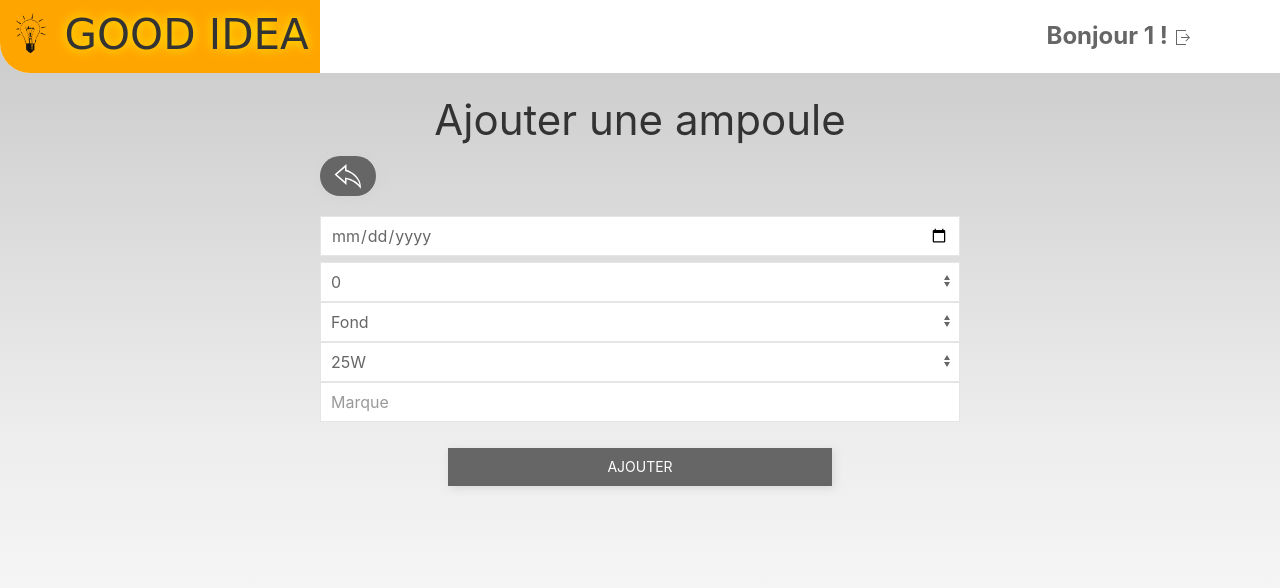
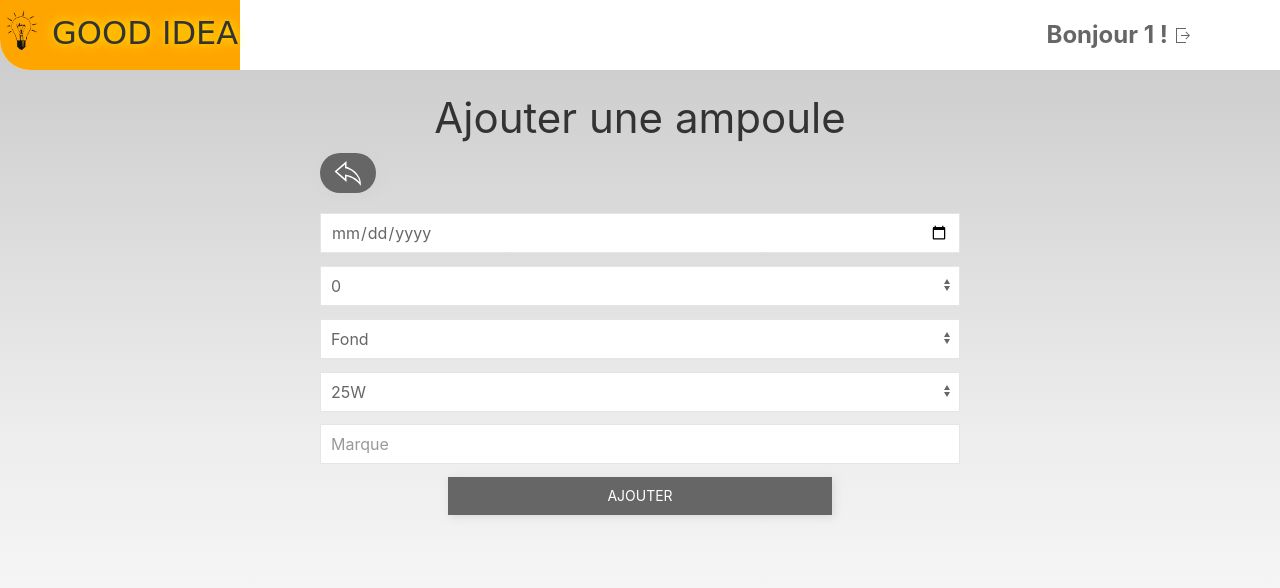
Before and after one commit to Arnaud1709/Lightproject, a PHP site: page /edit.php in a window 1280 px wide. Shown: the top 588 px of the page. Run offline with PHP 8.4, Linux system fonts and the light colour scheme; the visitor is signed in with stand-in values (Sample User, id 1); some libraries are stand-ins or nearby versions; some web fonts are replaced.

Commit message:
Correction CSS

```diff
--- a/db.php
+++ b/db.php
@@ -6,7 +6,7 @@ define('PWD', '');
 define('HOST', 'localhost');
 
 // Identifiants de connexion au serveur ACS
-/*define('DATABASE', 'arnaudd452_lightproject ');
+/*define('DATABASE', 'arnaudd452_lightproject');
 define('USER', 'arnaudd452');
 define('PWD', 'nGPn9aQAqQfgpA==');
 define('HOST', 'localhost');*/
--- a/edit.php
+++ b/edit.php
@@ -205,8 +205,8 @@ $error = false;
             ?>
 
             <!-- Input de validation du formulaire -->
-            <div class="uk-margin">
-                <button class="uk-button uk-margin-auto-left uk-margin-auto-right" type="submit"><?=$texteButton ?></button>
+            <div class="bar">
+                <button class="uk-button uk-margin-auto-left uk-margin-auto-right bar" type="submit"><?=$texteButton ?></button>
 
             </div>
 
--- a/header.php
+++ b/header.php
@@ -33,8 +33,8 @@
             <h1 class="warning">Déconnexion</h1>
             <p>Êtes-vous sur de vouloir vous déconnecter?</p>
             <p class="uk-text-center">
-                <button class="uk-button uk-button-default yes" id="validation" onclick="deco()" type="button" href="deconnexion.php">Oui</button>
-                <button class="uk-button uk-button-default uk-modal-close nope" type="button">Non</button>
+                <button class="uk-button yes" id="validation" onclick="deco()" type="button" href="deconnexion.php">Oui</button>
+                <button class="uk-button uk-modal-close nope" type="button">Non</button>
             </p>
          </div>
     </div>
--- a/index.php
+++ b/index.php
@@ -38,7 +38,7 @@
                     <!-- Fromulaire de recherche dans la base de donnée-->
                     <form action="" method="post" class="uk-search uk-search-default search">
 
-                            <input class="uk-search-input" name="rechercher" type="text" class="search" placeholder="Chercher une ampoule">
+                            <input class="uk-search-input" name="rechercher" type="text" class="search" placeholder="Rechercher...">
                             <button type="submit" uk-search-icon class="uk-search-icon-flip"></button>
 
                     </form>
@@ -134,8 +134,8 @@
                 <h1 class="warning">Suppression</h1>
                 <p>Êtes-vous sur de vouloir supprimer cette ligne?</p>
                 <p class="uk-text-center">
-                    <button class="uk-button uk-button-default yes" id="confirmation" onclick="trash()" type="button" href="delete.php">Oui</button>
-                    <button class="uk-button uk-button-default uk-modal-close nope" type="button">Non</button>
+                    <button class="uk-button yes" id="confirmation" onclick="trash()" type="button" href="delete.php">Oui</button>
+                    <button class="uk-button uk-modal-close nope" type="button">Non</button>
                 </p>
             </div>
         </div>
--- a/login.php
+++ b/login.php
@@ -81,7 +81,9 @@
             <label><b>Mot de passe</b></label>
             <input type="password" placeholder="Entrer le mot de passe" name="mot_de_passe" required class="uk-input">
             <!-- Boutton de validation du formulaire -->
-            <input type="submit" id='submit' value='connexion' name='connexion' class="uk-button uk-button-default" >
+            <div class="bar">
+                <input type="submit" id='submit' value='connexion' name='connexion' class="uk-button" >
+            </div>
         </form>
     </div>
 
--- a/style.css
+++ b/style.css
@@ -8,7 +8,7 @@ body{
     display: flex;
     background-color: white;
     border-radius: 0px 0px 0px 30px;
-    font-size: 16px;
+    font-size: 12px;
     flex-direction: row;
     justify-content: space-between;
     vertical-align: middle;
@@ -105,13 +105,14 @@ body{
 h1.idea{
     background-color: orange;
     border-radius: 0px 0px 0px 30px;
-    width: 25%;
+    width: 30vh;
     font-family: 'Fontdiner Swanky', cursive;
     text-shadow: 0px 0px 12px yellow;
     text-align: center;
     padding-top: 10px;
     padding-bottom: 10px;
     margin-block-end: 0;
+    font-size: 2rem;
 }
 
 .logo{
@@ -155,6 +156,11 @@ h1.idea{
     margin: auto;
 }
 
+.bar{
+    margin: auto;
+    text-align: center;
+}
+
 .pied{
     width: auto;
     display: flex;
@@ -162,20 +168,7 @@ h1.idea{
     margin-top: 3vh;
 }
 
-.warning{
-    color: red;
-    font-weight: bold;
-}
 
-.yes{
-    color: #30DB41;
-    font-weight: bold;
-}
-
-.nope{
-    color: red;
-    font-weight: bold;
-}
 
 /*.uk-search{
     flex-direction: row;
@@ -227,12 +220,28 @@ h1.idea{
     background-color: #666;
     color: white;
     width: 60%;
-    display: flex;
-    justify-content: center;
+
 }
 
 .uk-button:hover{
     background-color: #C7C7C7;
+}
+
+.warning{
+    color: red;
+    font-weight: bold;
+}
+
+.yes{
+    color: #30DB41;
+    font-weight: bold;
+    width: 30%;
+}
+
+.nope{
+    color: red;
+    font-weight: bold;
+    width: 30%;
 }
 
 .uk-button-default{
@@ -244,7 +253,11 @@ h1.idea{
 }
 
  .uk-input{
-     margin-bottom: 1%;
+     margin-bottom: 2%;
+ }
+
+ .uk-select{
+     margin-bottom: 2%;
  }
 
  .uk-link-reset{
```
